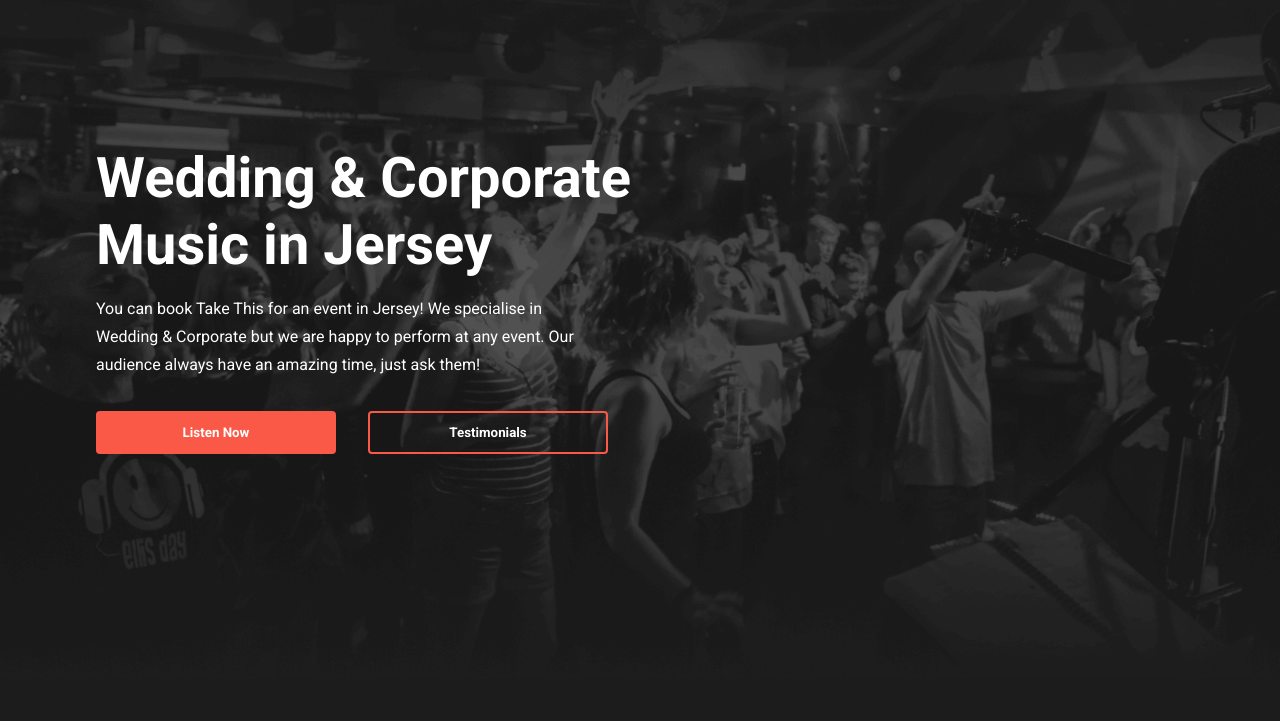
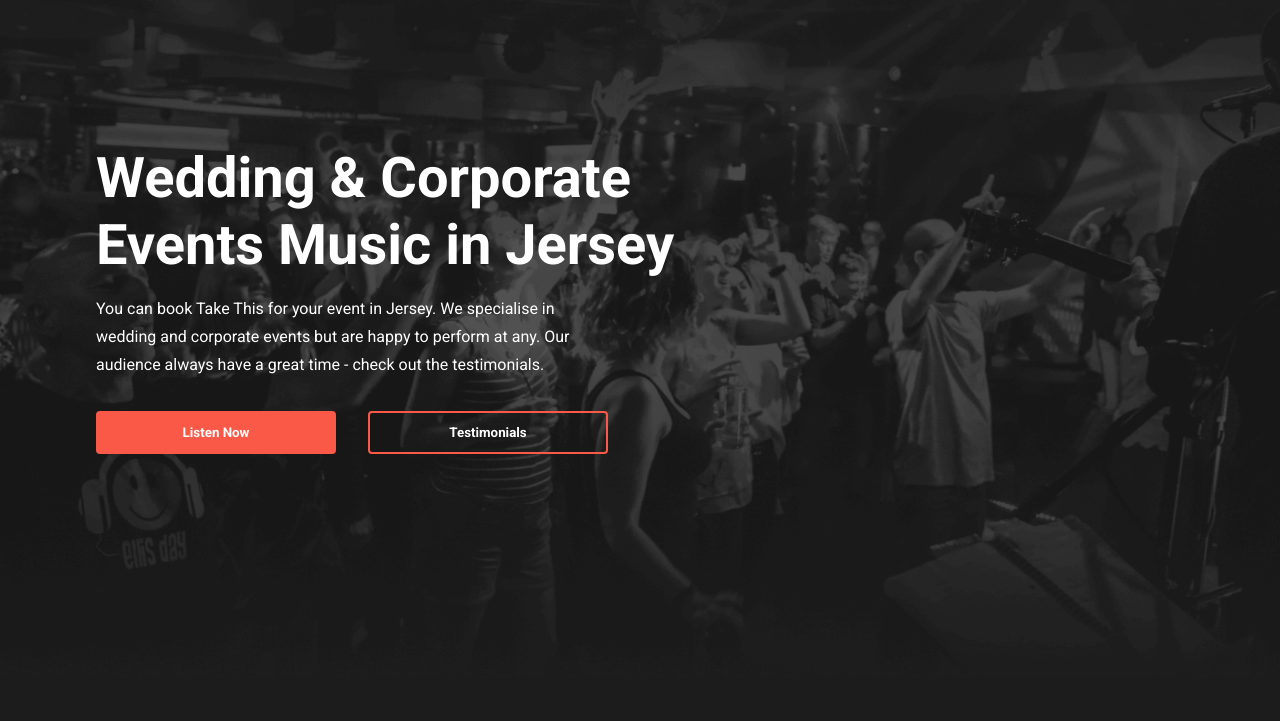
Before and after one commit to mauger1998/take-this, a plain HTML site: page index.html in a window 1280 px wide. Shown: the part 79-800 px from the top of the page. Drawn offline with nearby package versions, Linux system fonts and the light colour scheme; no server answers.

Commit message:
Change hero text

```diff
--- a/index.html
+++ b/index.html
@@ -94,8 +94,8 @@
     </header>
     <main>
         <div class="hero-wrapper">
-            <h1>Wedding & Corporate <br>Music in Jersey</h1>
-            <p>You can book Take This for an event in Jersey! We specialise in Wedding & Corporate but we are happy to perform at any event. Our audience always have an amazing time, just ask them!</p>
+            <h1>Wedding & Corporate  <br>Events Music in Jersey</h1>
+            <p>You can book Take This for your event in Jersey. We specialise in wedding and corporate events but are happy to perform at any. Our audience always have a great time - check out the testimonials.</p>
             <div class="hero-buttons">
                 <a href="music-and-media/">
                     <button>Listen Now</button>
```
